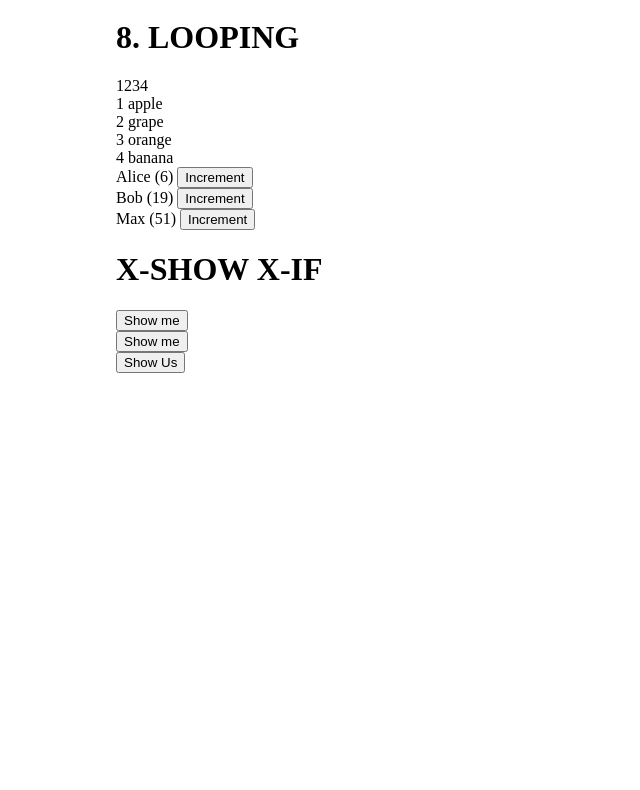
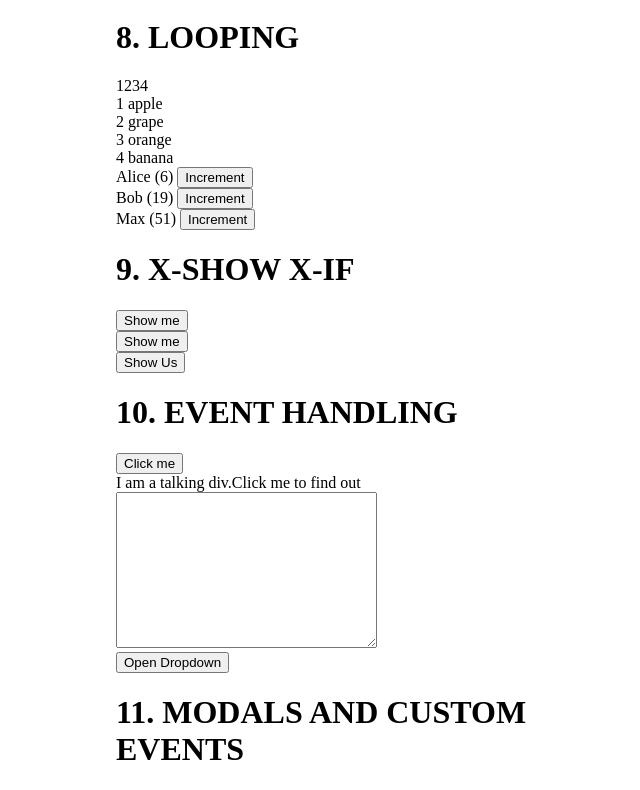
Before and after one commit to alexisselorm/learning_alpinejs, a website: page index.html in a window 1280 px wide. Shown: the part 1341-2131 px from the top of the page, without its empty margins (274-914 px from the left). Before the commit the page ends 1714 px from the top, so only its background shows below. Drawn offline with nearby package versions, Linux system fonts and the light colour scheme.

Commit message:
Event handling

```diff
--- a/index.html
+++ b/index.html
@@ -285,7 +285,7 @@
     </div>
 
     <!--  X-SHOW X-IF-->
-    <h1>X-SHOW X-IF</h1>
+    <h1>9. X-SHOW X-IF</h1>
     <div x-data="{show:false}">
       <div x-show="show">Am I visible?</div>
 
@@ -318,12 +318,48 @@
       <button type="submit" x-on:click="show = true">Show Us</button>
       <template x-if="show">
         <template x-for="user in usersSortedByPoints()">
-          <span x-text="user.name"></span>(<span
-            x-text="user.points"
-          ></span
-          >)
+          <span x-text="user.name"></span>(<span x-text="user.points"></span>)
         </template>
       </template>
     </div>
+
+    <!-- Event Handling -->
+    <h1>10. EVENT HANDLING</h1>
+    <button x-data x-on:click="console.log('click me')">Click me</button>
+
+    <div x-data>
+      <div x-on:click="alert('Told you I could talk')">
+        I am a talking div.Click me to find out
+      </div>
+    </div>
+
+    <form x-data x-on:submit="console.table('submitted')">
+      <textarea
+        cols="30"
+        rows="10"
+        x-data="{shiftHeld:false}"
+        x-on:keydown.shift="shiftHeld=true"
+        x-on:keyup.shift="shiftHeld=false"
+        x-on:keyup.enter="if (!shiftHeld) {$el.closest('form').dispatchEvent(new Event('submit'))}"
+      ></textarea>
+    </form>
+
+    <style>
+      .box {
+        width: 200px;
+        height: 200px;
+        background-color: slategray;
+      }
+    </style>
+    <div x-data="{open:false}">
+      <button x-on:click="open=true">Open Dropdown</button>
+      <div x-show="open" class="box" x-on:click.outside="open=false">
+        Menu Content
+      </div>
+    </div>
+
+    <!-- 11/ Modals -->
+    <h1>11. MODALS AND CUSTOM EVENTS</h1>
+
   </body>
 </html>
```
